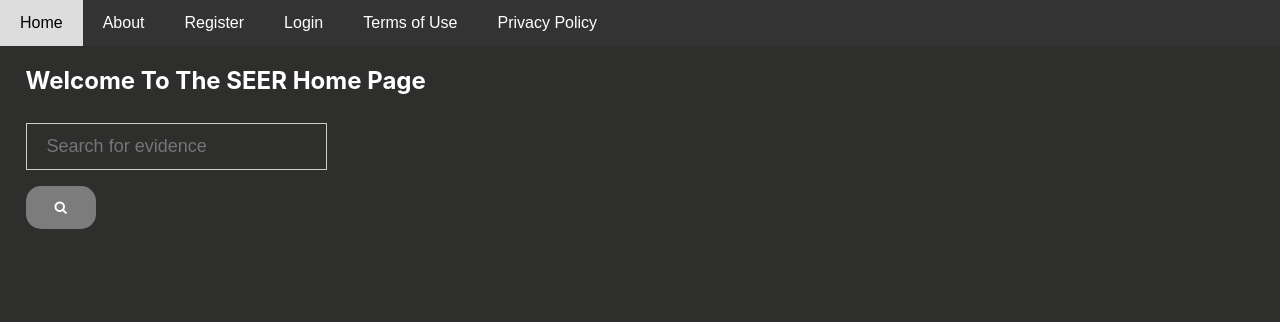
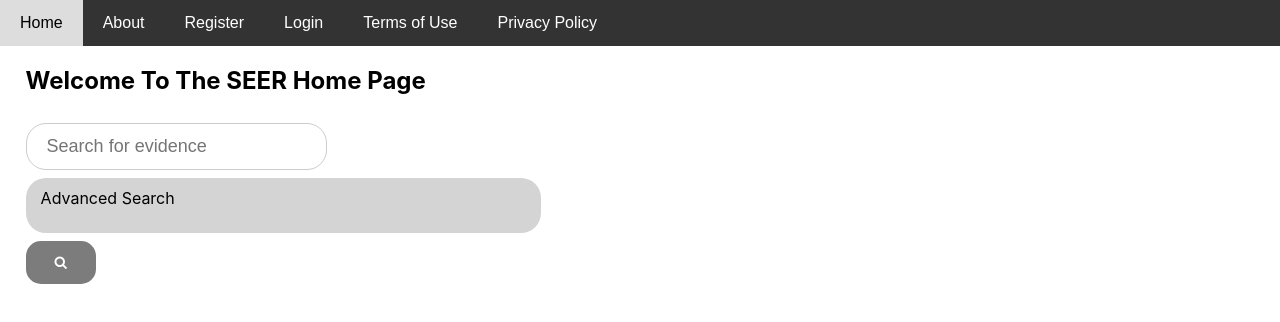
Before and after one commit to ENSE-701-Team-5/ENSE-701-Assignment, a React (Create React App) app in the folder frontend/: page / in a window 1280 px wide. Shown: the top 322 px of the page. Built offline with nearby package versions, Linux system fonts and the light colour scheme.

Commit message:
color fixed

```diff
--- a/frontend/src/Components/Home.css
+++ b/frontend/src/Components/Home.css
@@ -1,11 +1,4 @@
-html
-{
-    background-color: #2e2e2d;
-}
-h2
-{
-    color:white;
-}
+
 .search
 {
     width:301px;
@@ -16,11 +9,21 @@ button[type="submit"]
     border-radius: 15px;
     width: 70px;
 }
+.advanced-search
+{
+    background-color: #d4d4d4;
+    padding-top: 10px;
+    padding-bottom: 25px;
+    padding-left: 15px;
+    border-radius: 20px;
+    width: 500px;
+}
 input[type=text]
  {
-    background-color: #2e2e2d;
+    background-color: white;
     color:white;
     font-size: 18px;
+    border-radius: 20px;
     width: 10px;
     -webkit-transition: width 0.4s ease-in-out;
     transition: width 0.4s ease-in-out;
--- a/frontend/src/Components/Home.js
+++ b/frontend/src/Components/Home.js
@@ -12,6 +12,9 @@ export default function Home() {
         <div class="search">
            <input type="text" name="search" id="search" placeholder="Search for evidence" required></input>
         </div>
+        <div class="advanced-search">
+            <label>Advanced Search</label>
+        </div>
         <button type="submit"><i class="fa fa-search"></i></button>
     </div>
     );
--- a/frontend/src/Components/Login.css
+++ b/frontend/src/Components/Login.css
@@ -9,6 +9,7 @@ form {
     display: inline-block;
     border: 1px solid #ccc;
     box-sizing: border-box;
+    border-radius: 20px;
   }
 
   button {
```
